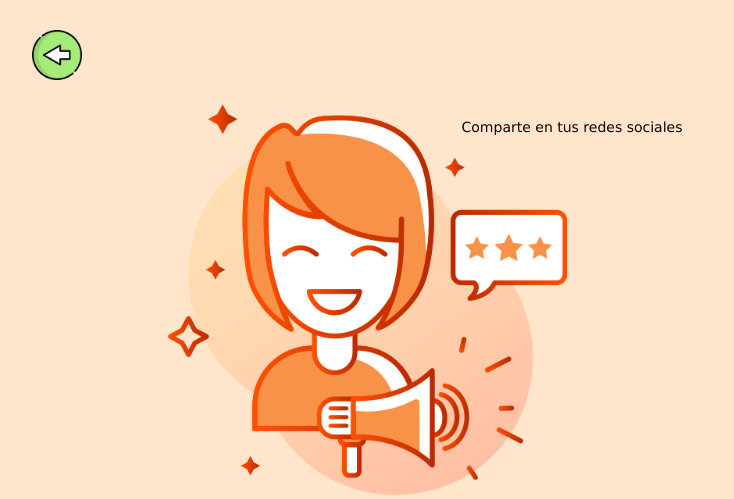
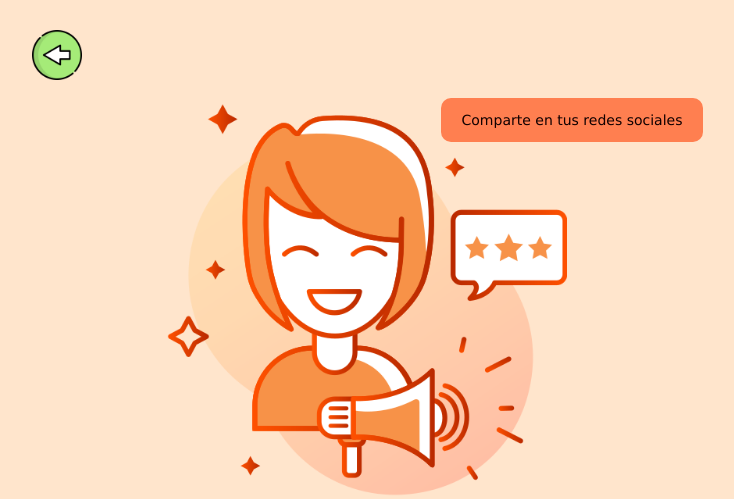
Before and after one commit to Nancy2050/Proyecto, a PHP site: page /REPOSITORIO/compartir_cliente in a window 1280 px wide. Shown: the top 499 px of the page, without its empty margins (13-747 px from the left). Run offline with PHP 8.4, Linux system fonts and the light colour scheme; some libraries are stand-ins or nearby versions.

Commit message:
Update compartir_cliente.php

```diff
--- a/views/compartir_cliente.php
+++ b/views/compartir_cliente.php
@@ -28,7 +28,7 @@
 
 <div class="container">
 	  <div class="content">
-	    <a class="btn" href="#open-modal">Comparte en tus redes sociales</a>
+	    <a class="btnCoral" href="#open-modal">Comparte en tus redes sociales</a>
 	  </div>
 	</div>
 	<div id="open-modal" class="modal-window">
```
